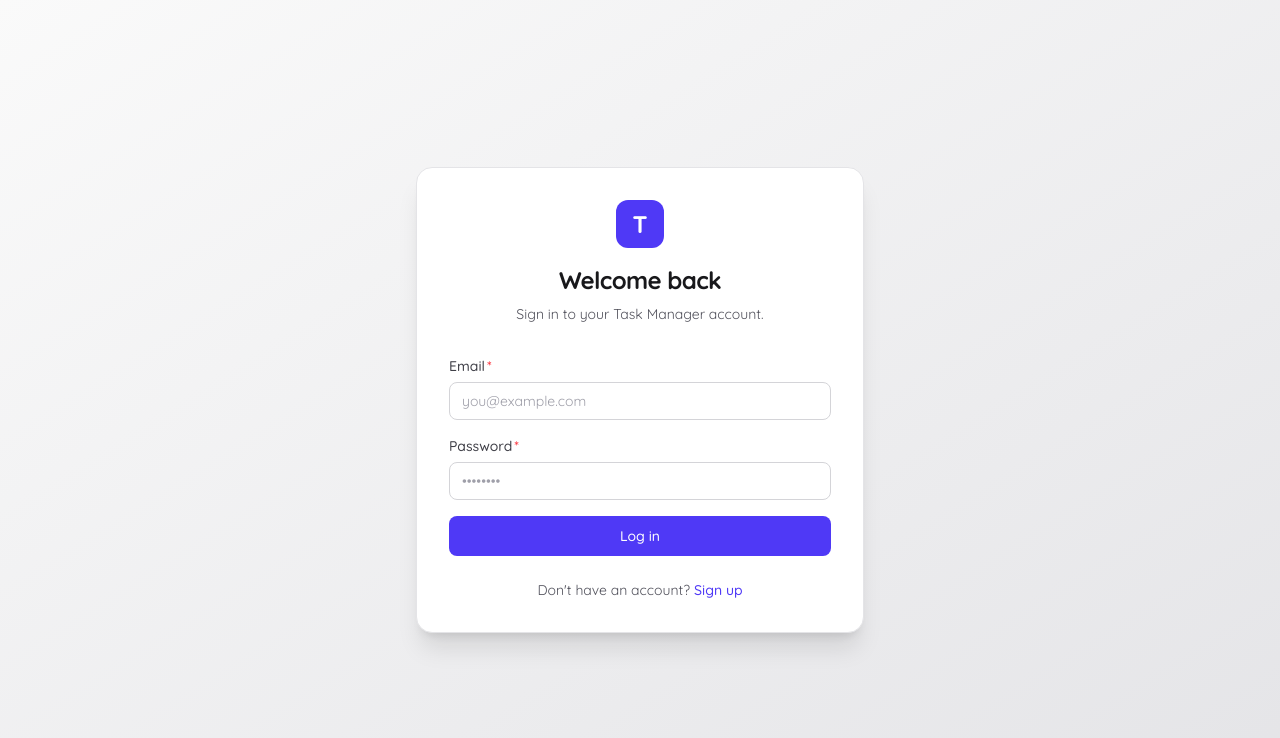
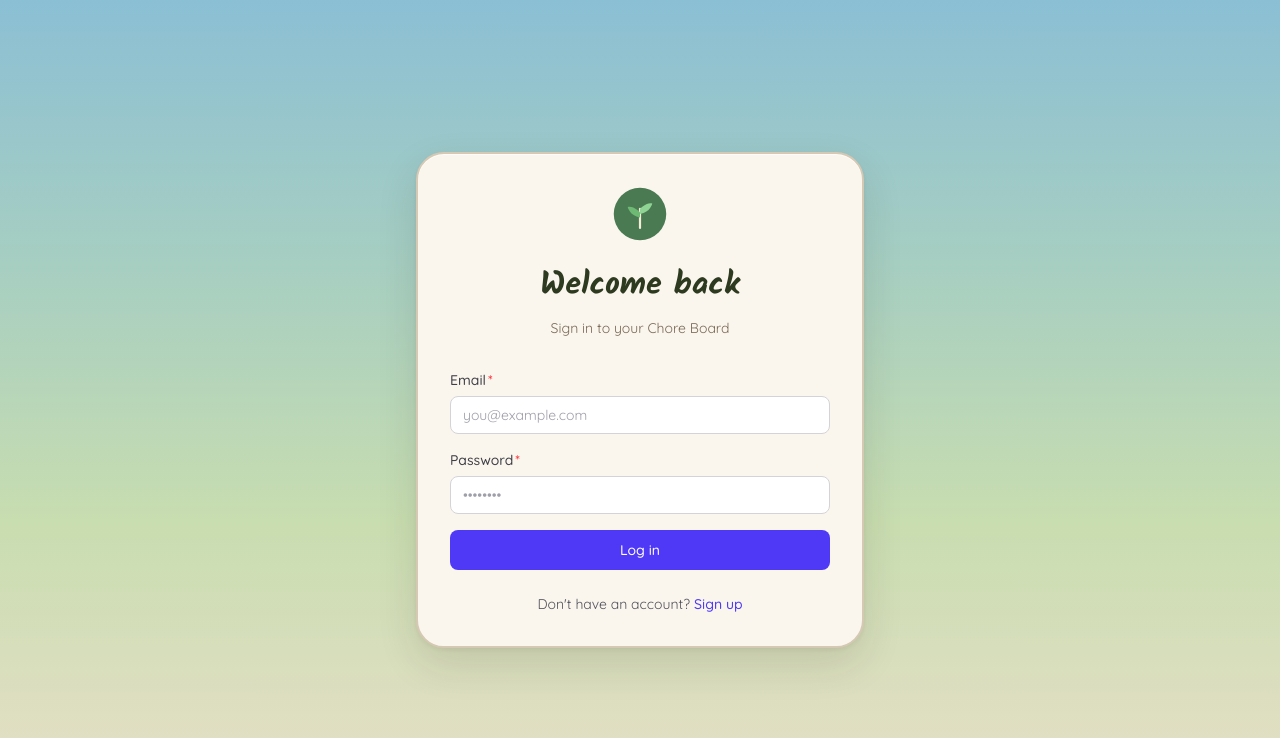
Before and after one commit to MarziaSaidi/chore_board, a Next.js app: page /login in a window 1280 px wide. Shown: the top 738 px of the page. Built offline with nearby package versions, Linux system fonts and the light colour scheme.

Commit message:
style: apply Matsu card and Kalam heading to login page

```diff
--- a/src/app/login/page.tsx
+++ b/src/app/login/page.tsx
@@ -10,17 +10,27 @@
   const { error } = await searchParams;
 
   return (
-    <div className="flex flex-1 items-center justify-center bg-gradient-to-br from-zinc-50 to-zinc-200 px-4 py-16 dark:from-zinc-950 dark:to-zinc-900">
-      <main className="w-full max-w-md rounded-2xl border border-zinc-200 bg-white p-8 shadow-xl dark:border-zinc-800 dark:bg-zinc-900">
+    <div
+      className="flex flex-1 items-center justify-center px-4 py-16"
+      style={{
+        background: "linear-gradient(to bottom, #8bbfd4 0%, #a8cfc0 35%, #c8ddb0 65%, #e8dfc8 100%)",
+      }}
+    >
+      <main className="matsu-card w-full max-w-md p-8">
         <div className="mb-8 text-center">
-          <div className="mx-auto mb-4 flex h-12 w-12 items-center justify-center rounded-xl bg-indigo-600 text-2xl font-bold text-white">
-            T
+          <div className="mx-auto mb-5 flex h-14 w-14 items-center justify-center">
+            <svg viewBox="0 0 64 64" xmlns="http://www.w3.org/2000/svg" className="h-14 w-14">
+              <circle cx="32" cy="32" r="30" fill="#4a7a52" />
+              <path d="M32 48 C32 48 32 30 32 26" stroke="#f5edd8" strokeWidth="2.5" strokeLinecap="round" />
+              <path d="M32 30 C32 30 24 22 18 24 C18 24 20 34 32 36" fill="#6eba74" />
+              <path d="M32 26 C32 26 40 18 46 20 C46 20 44 30 32 32" fill="#8fd494" />
+            </svg>
           </div>
-          <h1 className="text-2xl font-bold tracking-tight text-zinc-900 dark:text-zinc-50">
+          <h1 style={{ fontFamily: "var(--font-kalam), cursive", fontSize: "2rem", fontWeight: 700, color: "#2d3a20" }}>
             Welcome back
           </h1>
-          <p className="mt-2 text-sm text-zinc-600 dark:text-zinc-400">
-            Sign in to your Task Manager account.
+          <p className="mt-2 text-sm" style={{ color: "#7a6a56", fontFamily: "var(--font-quicksand)" }}>
+            Sign in to your Chore Board
           </p>
         </div>
         <LoginForm urlError={error} />
```
